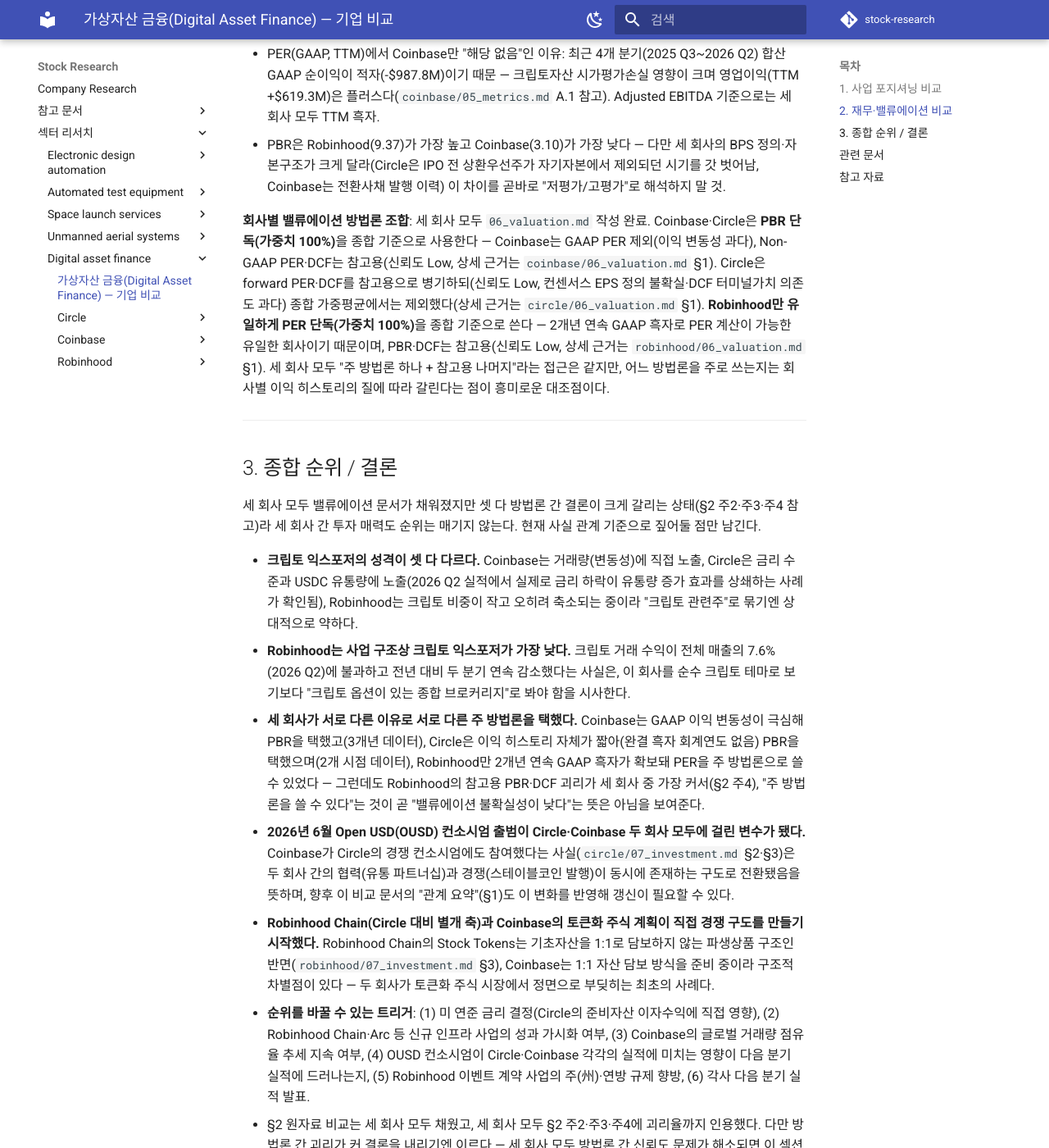
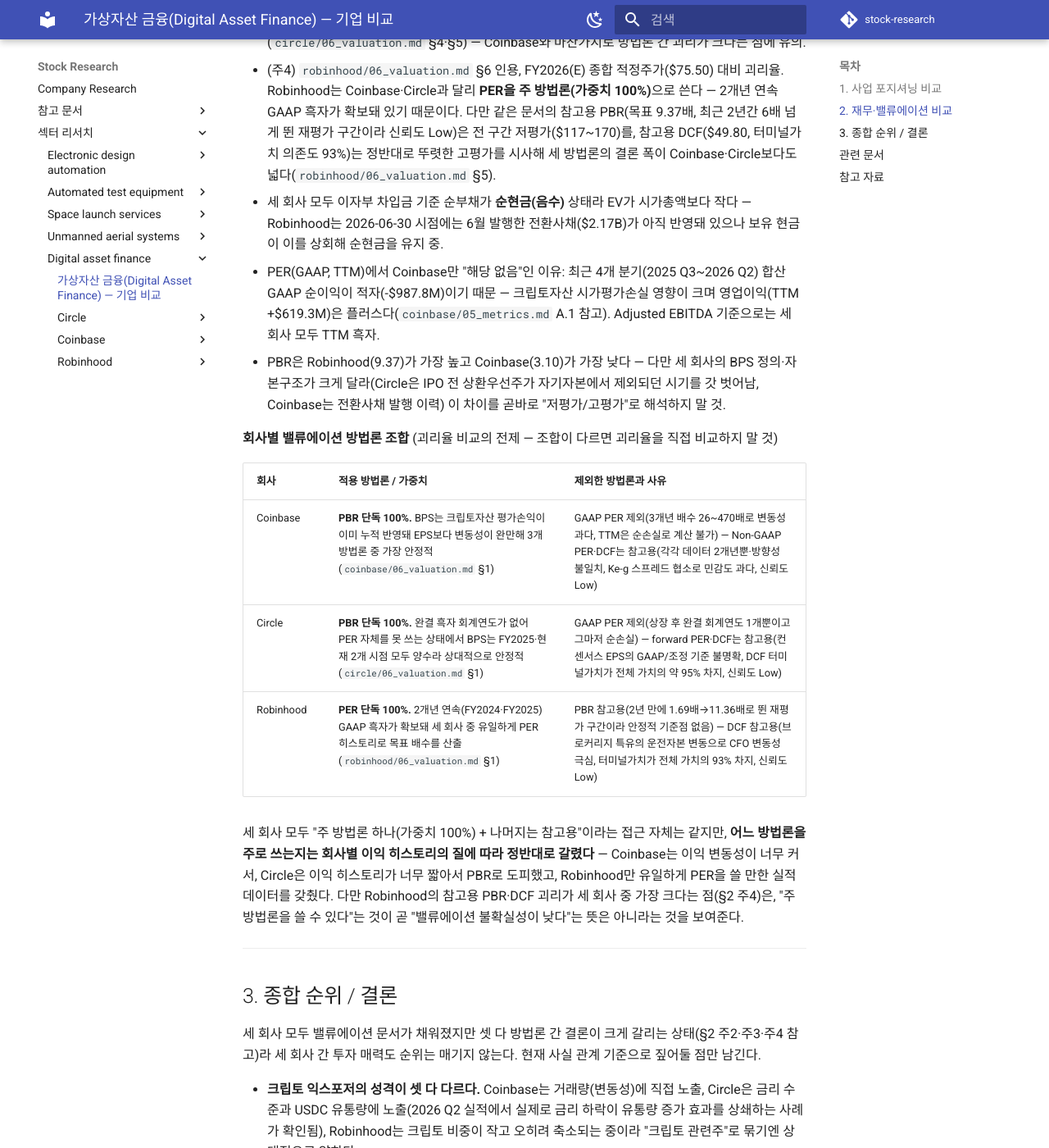
Before and after one commit to ParkGyeongTae/stock-research, an MkDocs documentation site: the page built from docs/sectors/digital_asset_finance/01_comparison.md, in a window 1280 px wide and 1400 px high, scrolled down 3201 px. Shown: the whole window at 82% size. Built offline with MkDocs 1.6.1 and Material for MkDocs 9.7.7, drawn with Linux system fonts in a browser that asks for light colours; comment, search, counter and statistics services are not loaded; some of the changed text lies outside the part shown.

Commit message:
docs: 섹터 비교 문서를 템플릿 형식에 맞춰 정리
meta/.template/sector/01_comparison.md 기준으로 밸류에이션 방법론
조합을 표로 전환하고, 각사 05_metrics.md·06_valuation.md 인용
시점을 명시하는 표를 추가했다.

Co-Authored-By: Claude Sonnet 5 <noreply@anthropic.com>

```diff
--- a/docs/sectors/digital_asset_finance/01_comparison.md
+++ b/docs/sectors/digital_asset_finance/01_comparison.md
@@ -2,7 +2,13 @@
 
 > 세 회사 모두 "크립토 관련주"로 묶이지만 사업 성격이 서로 다르다 — Coinbase는 거래소, Circle은 스테이블코인 발행사(사실상 준비자산 이자수익 사업), Robinhood는 크립토 비중이 작고 하락 추세인 종합 브로커리지다. 세 회사 모두 `06_valuation.md`가 작성됐으나 셋 다 방법론 간 결론이 크게 갈리는 상태라(아래 §2 각주 참고) 세 회사 간 투자 매력도 순위 비교는 여전히 보류한다.
 
-> ⚠️ 이 문서는 **스냅샷**이다. 각 회사의 `05_metrics.md`가 갱신되면 이 문서는 자동으로 따라오지 않으므로, 숫자를 새로 계산하지 말고 각 회사 문서 값을 인용하면서 인용 시점(그 회사 문서의 작성일)을 함께 표기할 것.
+> ⚠️ 이 문서는 **스냅샷**이다. 각 회사의 `05_metrics.md`·`06_valuation.md`가 갱신되면 이 문서는 자동으로 따라오지 않으므로, 숫자를 새로 계산하지 말고 각 회사 문서 값을 인용하면서 인용 시점(그 회사 문서의 작성일)을 함께 표기할 것. 아래 §2의 인용 시점은 다음과 같다 — 세 회사 모두 하루(2026-08-14~15) 이내로 근접해 있어 이번 스냅샷에서는 비교 왜곡이 크지 않다고 판단했으나, 한 회사만 먼저 갱신되는 시점이 오면 이 표도 함께 재확인할 것.
+>
+> | 회사 | `05_metrics.md` 작성일 | `06_valuation.md` 작성일 |
+> |------|------------------------|---------------------------|
+> | Coinbase | 2026-08-14 | 2026-08-14 |
+> | Circle | 2026-08-14 | 2026-08-14 |
+> | Robinhood | 2026-08-14 | 2026-08-15 |
 >
 > ⚠️ 아래 시가총액·배수는 세 회사 모두 USD 기준(NASDAQ/NYSE 상장)이며, 각사 `05_metrics.md`의 "현재" 열(2026-08-13 종가 + 2026-06-30 재무제표 기준)을 그대로 인용한다 — 세 회사 모두 우연히 같은 기준일 조합이라 직접 비교가 가능하다.
 >
@@ -52,7 +58,15 @@
 - PER(GAAP, TTM)에서 Coinbase만 "해당 없음"인 이유: 최근 4개 분기(2025 Q3~2026 Q2) 합산 GAAP 순이익이 적자(-$987.8M)이기 때문 — 크립토자산 시가평가손실 영향이 크며 영업이익(TTM +$619.3M)은 플러스다(`coinbase/05_metrics.md` A.1 참고). Adjusted EBITDA 기준으로는 세 회사 모두 TTM 흑자.
 - PBR은 Robinhood(9.37)가 가장 높고 Coinbase(3.10)가 가장 낮다 — 다만 세 회사의 BPS 정의·자본구조가 크게 달라(Circle은 IPO 전 상환우선주가 자기자본에서 제외되던 시기를 갓 벗어남, Coinbase는 전환사채 발행 이력) 이 차이를 곧바로 "저평가/고평가"로 해석하지 말 것.
 
-**회사별 밸류에이션 방법론 조합**: 세 회사 모두 `06_valuation.md` 작성 완료. Coinbase·Circle은 **PBR 단독(가중치 100%)**을 종합 기준으로 사용한다 — Coinbase는 GAAP PER 제외(이익 변동성 과다), Non-GAAP PER·DCF는 참고용(신뢰도 Low, 상세 근거는 `coinbase/06_valuation.md` §1). Circle은 forward PER·DCF를 참고용으로 병기하되(신뢰도 Low, 컨센서스 EPS 정의 불확실·DCF 터미널가치 의존도 과다) 종합 가중평균에서는 제외했다(상세 근거는 `circle/06_valuation.md` §1). **Robinhood만 유일하게 PER 단독(가중치 100%)**을 종합 기준으로 쓴다 — 2개년 연속 GAAP 흑자로 PER 계산이 가능한 유일한 회사이기 때문이며, PBR·DCF는 참고용(신뢰도 Low, 상세 근거는 `robinhood/06_valuation.md` §1). 세 회사 모두 "주 방법론 하나 + 참고용 나머지"라는 접근은 같지만, 어느 방법론을 주로 쓰는지는 회사별 이익 히스토리의 질에 따라 갈린다는 점이 흥미로운 대조점이다.
+**회사별 밸류에이션 방법론 조합** (괴리율 비교의 전제 — 조합이 다르면 괴리율을 직접 비교하지 말 것)
+
+| 회사 | 적용 방법론 / 가중치 | 제외한 방법론과 사유 |
+|------|----------------------|----------------------|
+| Coinbase | **PBR 단독 100%.** BPS는 크립토자산 평가손익이 이미 누적 반영돼 EPS보다 변동성이 완만해 3개 방법론 중 가장 안정적(`coinbase/06_valuation.md` §1) | GAAP PER 제외(3개년 배수 26~470배로 변동성 과다, TTM은 순손실로 계산 불가) — Non-GAAP PER·DCF는 참고용(각각 데이터 2개년뿐·방향성 불일치, Ke-g 스프레드 협소로 민감도 과다, 신뢰도 Low) |
+| Circle | **PBR 단독 100%.** 완결 흑자 회계연도가 없어 PER 자체를 못 쓰는 상태에서 BPS는 FY2025·현재 2개 시점 모두 양수라 상대적으로 안정적(`circle/06_valuation.md` §1) | GAAP PER 제외(상장 후 완결 회계연도 1개뿐이고 그마저 순손실) — forward PER·DCF는 참고용(컨센서스 EPS의 GAAP/조정 기준 불명확, DCF 터미널가치가 전체 가치의 약 95% 차지, 신뢰도 Low) |
+| Robinhood | **PER 단독 100%.** 2개년 연속(FY2024·FY2025) GAAP 흑자가 확보돼 세 회사 중 유일하게 PER 히스토리로 목표 배수를 산출(`robinhood/06_valuation.md` §1) | PBR 참고용(2년 만에 1.69배→11.36배로 뛴 재평가 구간이라 안정적 기준점 없음) — DCF 참고용(브로커리지 특유의 운전자본 변동으로 CFO 변동성 극심, 터미널가치가 전체 가치의 93% 차지, 신뢰도 Low) |
+
+세 회사 모두 "주 방법론 하나(가중치 100%) + 나머지는 참고용"이라는 접근 자체는 같지만, **어느 방법론을 주로 쓰는지는 회사별 이익 히스토리의 질에 따라 정반대로 갈렸다** — Coinbase는 이익 변동성이 너무 커서, Circle은 이익 히스토리가 너무 짧아서 PBR로 도피했고, Robinhood만 유일하게 PER을 쓸 만한 실적 데이터를 갖췄다. 다만 Robinhood의 참고용 PBR·DCF 괴리가 세 회사 중 가장 크다는 점(§2 주4)은, "주 방법론을 쓸 수 있다"는 것이 곧 "밸류에이션 불확실성이 낮다"는 뜻은 아니라는 것을 보여준다.
 
 ---
 
@@ -62,7 +76,7 @@
 
 - **크립토 익스포저의 성격이 셋 다 다르다.** Coinbase는 거래량(변동성)에 직접 노출, Circle은 금리 수준과 USDC 유통량에 노출(2026 Q2 실적에서 실제로 금리 하락이 유통량 증가 효과를 상쇄하는 사례가 확인됨), Robinhood는 크립토 비중이 작고 오히려 축소되는 중이라 "크립토 관련주"로 묶기엔 상대적으로 약하다.
 - **Robinhood는 사업 구조상 크립토 익스포저가 가장 낮다.** 크립토 거래 수익이 전체 매출의 7.6%(2026 Q2)에 불과하고 전년 대비 두 분기 연속 감소했다는 사실은, 이 회사를 순수 크립토 테마로 보기보다 "크립토 옵션이 있는 종합 브로커리지"로 봐야 함을 시사한다.
-- **세 회사가 서로 다른 이유로 서로 다른 주 방법론을 택했다.** Coinbase는 GAAP 이익 변동성이 극심해 PBR을 택했고(3개년 데이터), Circle은 이익 히스토리 자체가 짧아(완결 흑자 회계연도 없음) PBR을 택했으며(2개 시점 데이터), Robinhood만 2개년 연속 GAAP 흑자가 확보돼 PER을 주 방법론으로 쓸 수 있었다 — 그런데도 Robinhood의 참고용 PBR·DCF 괴리가 세 회사 중 가장 커서(§2 주4), "주 방법론을 쓸 수 있다"는 것이 곧 "밸류에이션 불확실성이 낮다"는 뜻은 아님을 보여준다.
+- **세 회사가 서로 다른 이유로 서로 다른 주 방법론을 택했다** — 상세 비교는 §2 "회사별 밸류에이션 방법론 조합" 표 참고. 요지는 "주 방법론을 쓸 수 있다"(Robinhood의 PER)는 것이 곧 "밸류에이션 불확실성이 낮다"는 뜻은 아니라는 것이다.
 - **2026년 6월 Open USD(OUSD) 컨소시엄 출범이 Circle·Coinbase 두 회사 모두에 걸린 변수가 됐다.** Coinbase가 Circle의 경쟁 컨소시엄에도 참여했다는 사실(`circle/07_investment.md` §2·§3)은 두 회사 간의 협력(유통 파트너십)과 경쟁(스테이블코인 발행)이 동시에 존재하는 구도로 전환됐음을 뜻하며, 향후 이 비교 문서의 "관계 요약"(§1)도 이 변화를 반영해 갱신이 필요할 수 있다.
 - **Robinhood Chain(Circle 대비 별개 축)과 Coinbase의 토큰화 주식 계획이 직접 경쟁 구도를 만들기 시작했다.** Robinhood Chain의 Stock Tokens는 기초자산을 1:1로 담보하지 않는 파생상품 구조인 반면(`robinhood/07_investment.md` §3), Coinbase는 1:1 자산 담보 방식을 준비 중이라 구조적 차별점이 있다 — 두 회사가 토큰화 주식 시장에서 정면으로 부딪히는 최초의 사례다.
 - **순위를 바꿀 수 있는 트리거**: (1) 미 연준 금리 결정(Circle의 준비자산 이자수익에 직접 영향), (2) Robinhood Chain·Arc 등 신규 인프라 사업의 성과 가시화 여부, (3) Coinbase의 글로벌 거래량 점유율 추세 지속 여부, (4) OUSD 컨소시엄이 Circle·Coinbase 각각의 실적에 미치는 영향이 다음 분기 실적에 드러나는지, (5) Robinhood 이벤트 계약 사업의 주(州)·연방 규제 향방, (6) 각사 다음 분기 실적 발표.
@@ -90,4 +104,4 @@
 
 ---
 
-*작성일: 2026-08-14 (최종 수정: 2026-08-15 — Robinhood `02_history.md`~`08_news.md` 및 `06_valuation.md` 작성에 따라 §1~§3 갱신)*
+*작성일: 2026-08-14 (최종 수정: 2026-08-15 — `meta/.template/sector/01_comparison.md` 기준으로 §2 방법론 조합을 표 형식으로 정리하고 인용 시점 표를 추가)*
```
